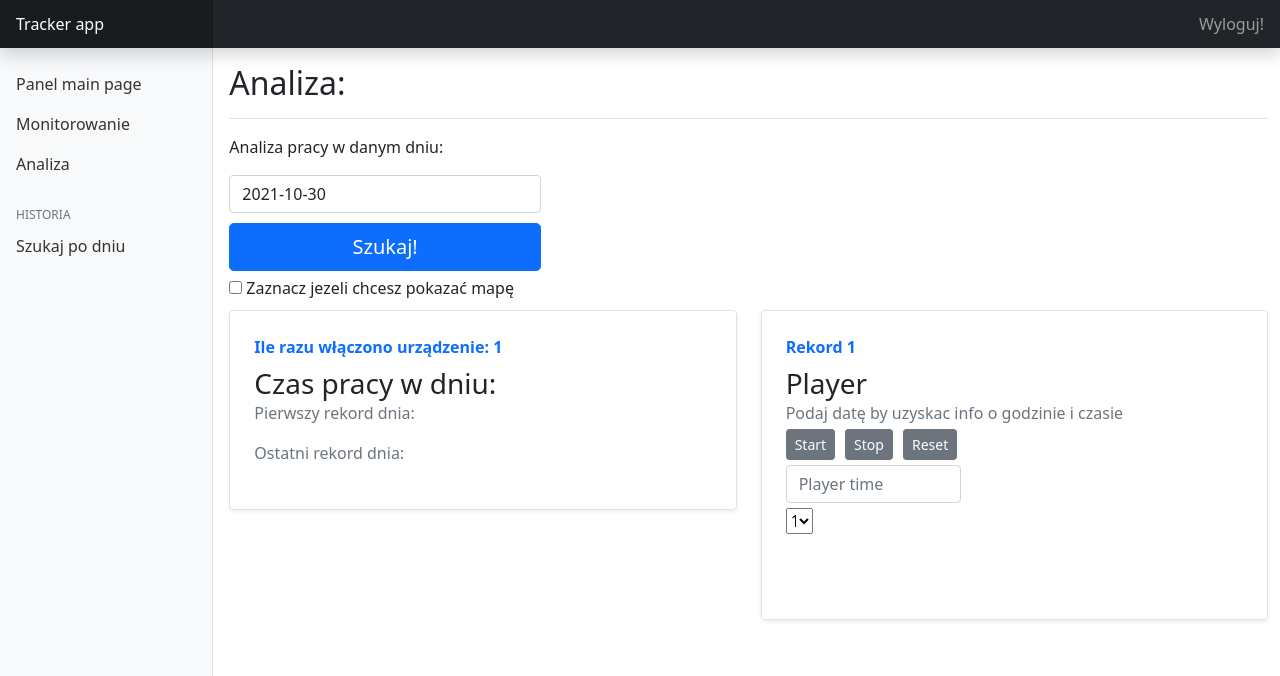
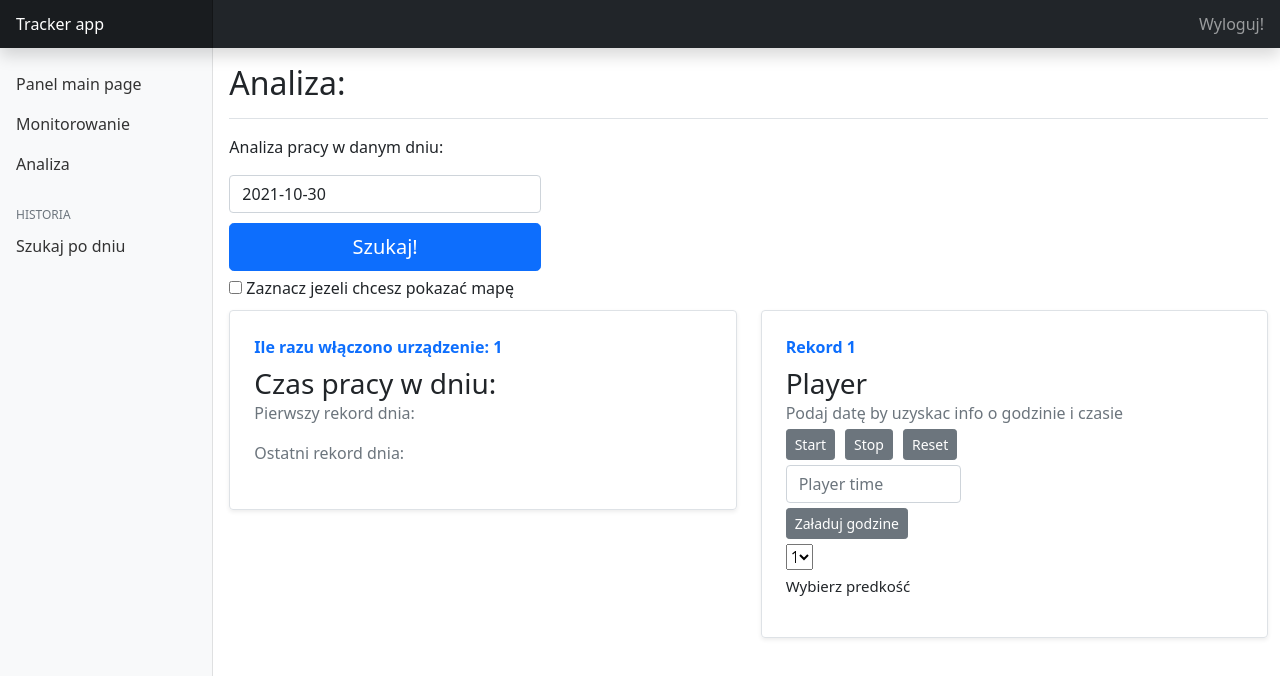
Before and after one commit to olekczubiak/simple-tracker, a Vue app in the folder simple-tracker/frontend/: page /panel/analysis in a window 1280 px wide. Shown: the top 676 px of the page. Built offline with nearby package versions, Linux system fonts and the light colour scheme.

Commit message:
remove bugs and add button to read time

```diff
--- a/simple-tracker/frontend/src/components/AnalizeTime.vue
+++ b/simple-tracker/frontend/src/components/AnalizeTime.vue
@@ -6,16 +6,6 @@
         <input type="checkbox" id="checkbox" v-model="checked">
         <label for="checkbox" id="label-for-checkbox-to-show-map"> Zaznacz jezeli chcesz pokazać mapę</label>
         </div>
-
-        <!-- <div class="search-for-resp">
-            <p> Ile razu odpalono dzisiaj urządzenie <b>{{numOfPowerOn}}</b></p>
-            <p> Pierwszy rekord dnia: <b>{{firstDayRecord}}</b></p>
-            <p> Ostatni rekord dnia: <b>{{lastDayRecord}}</b></p>
-            <p> Czas pracy w dniu:  <b>{{workingTime}}</b></p>
-            <p> Lista z czasem: {{listWithTime}}</p>
-            <p> Lista z pozycjami {{listWithPoz}}</p>
-        </div> -->
-
     <div class="row mb-2">
         <!-- Tutaj podstawowej info -->
         <div class="col-md-6">
@@ -59,6 +49,8 @@
                         <button @click="stopPlayer" class="btn btn-secondary btn-sm" id="stop-button">Stop</button>
                         <button @click="resetPlayer" class="btn btn-secondary btn-sm" id="reset-button">Reset</button>
                         <input v-model="playerTime" type="data" class="form-control" placeholder="Player time" id="input-player-timer">
+                        <button @click="readTime" class="btn btn-secondary btn-sm" id="readtime-button">Załaduj godzine</button>
+                        <br>
                         <select v-model="selectedSpeed" style="width:6%;" id="speed-selector">
                             <option v-for="element in playerSpeed" v-bind:key="element" :selected="playerSpeed === element">{{ element }}</option>
                         </select>
@@ -148,7 +140,6 @@ export default {
                                     this.timer1 = setTimeout(
                                         function(){
                                             const data = element;
-                                            // console.log(data)
                                             document.getElementById("time-content").innerHTML = data;
                                         }
                                     , i * 1200 * (1/this.selectedSpeed) );
@@ -157,7 +148,6 @@ export default {
                                     this.timer2 = setTimeout(
                                         function(){
                                             const data = "Pozycja " + element;
-                                            // console.log(data)
                                             const map = "//www.google.com/maps/embed/v1/place?key=AIzaSyCFcWFS_zSfHFCh5HV7qIwFrx_uwrfV5Kk&q=" + element;
                                             const mapIframe = "<iframe width=\"600\" height=\"450\" style=\"border:0\" allowfullscreen src=" + map + ">";
                                             document.getElementById("poz-content").innerHTML = data;
@@ -169,7 +159,6 @@ export default {
                     for (let index = 0; index < this.timer2; index++) {
                         clearTimeout(index);
                     }
-                    console.log("odpal od specyficznego momentu " + this.indexToStart)
                     this.listWithTime.slice(this.indexToStart, this.listWithTime.length).forEach((element,i) => {
                                     this.timer1 = setTimeout(
                                         function(){
@@ -178,11 +167,10 @@ export default {
                                         }
                                     , i * 1200 * (1/this.selectedSpeed) );
                     });
-                    this.listWithPoz.forEach((element,i) => {
+                    this.listWithPoz.slice(this.indexToStart, this.listWithTime.length).forEach((element,i) => {
                                     this.timer2 = setTimeout(
                                         function(){
                                             const data = "Pozycja " + element;
-                                            // console.log(data)
                                             const map = "//www.google.com/maps/embed/v1/place?key=AIzaSyCFcWFS_zSfHFCh5HV7qIwFrx_uwrfV5Kk&q=" + element;
                                             const mapIframe = "<iframe width=\"600\" height=\"450\" style=\"border:0\" allowfullscreen src=" + map + ">";
                                             document.getElementById("poz-content").innerHTML = data;
@@ -214,6 +202,15 @@ export default {
             const myTimer =  document.getElementById("time-content").innerHTML;
             this.indexToStart = this.listWithTime.indexOf(myTimer);
             this.playerTime = myTimer
+        },
+        readTime() {
+            this.indexToStart = this.listWithTime.indexOf(this.playerTime);
+            if (this.indexToStart == -1){
+                alert("Nie ma podanej godziny!")
+            }
+            console.log("lista" + this.listWithTime)
+
+
         }
     }
 }
@@ -251,8 +248,13 @@ export default {
     margin-bottom: 5px;
 }
 #info-about-speeed {
-    float: right;
-    margin-right: 550px;
+    margin-top: 5px;
+    /* float: right; */
+    margin-left: auto;
+    margin-right: 0;
     font-size: 15px;
 }
+#speed-selector {
+    margin-top: 5px;
+}
 </style>
```
